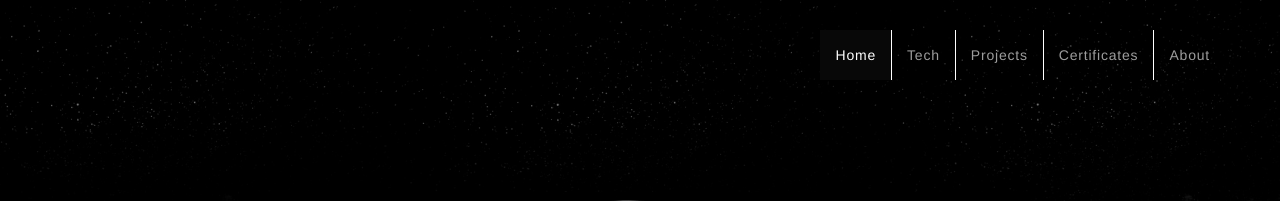
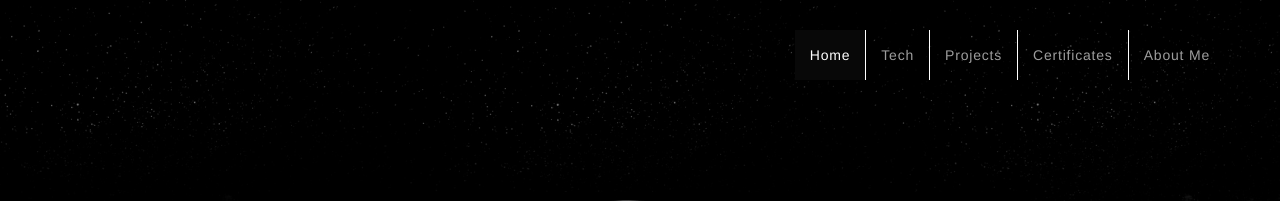
Before and after one commit to bradyblough/bradyblough.github.io, a plain HTML site: page index.html in a window 1280 px wide. Shown: the top 201 px of the page. Drawn offline with nearby package versions, Linux system fonts and the light colour scheme.

Commit message:
Fixed About Bug

```diff
--- a/index.html
+++ b/index.html
@@ -90,7 +90,7 @@
             <li><a href="./skills.html">Tech</a></li>
             <li><a href="./projects.html">Projects</a></li>
             <li><a href="./certificates.html">Certificates</a></li>
-            <li><a href="./about.html">About</a></li>
+            <li><a href="./about.html">About Me</a></li>
           </ul>
         </div>
 
```
